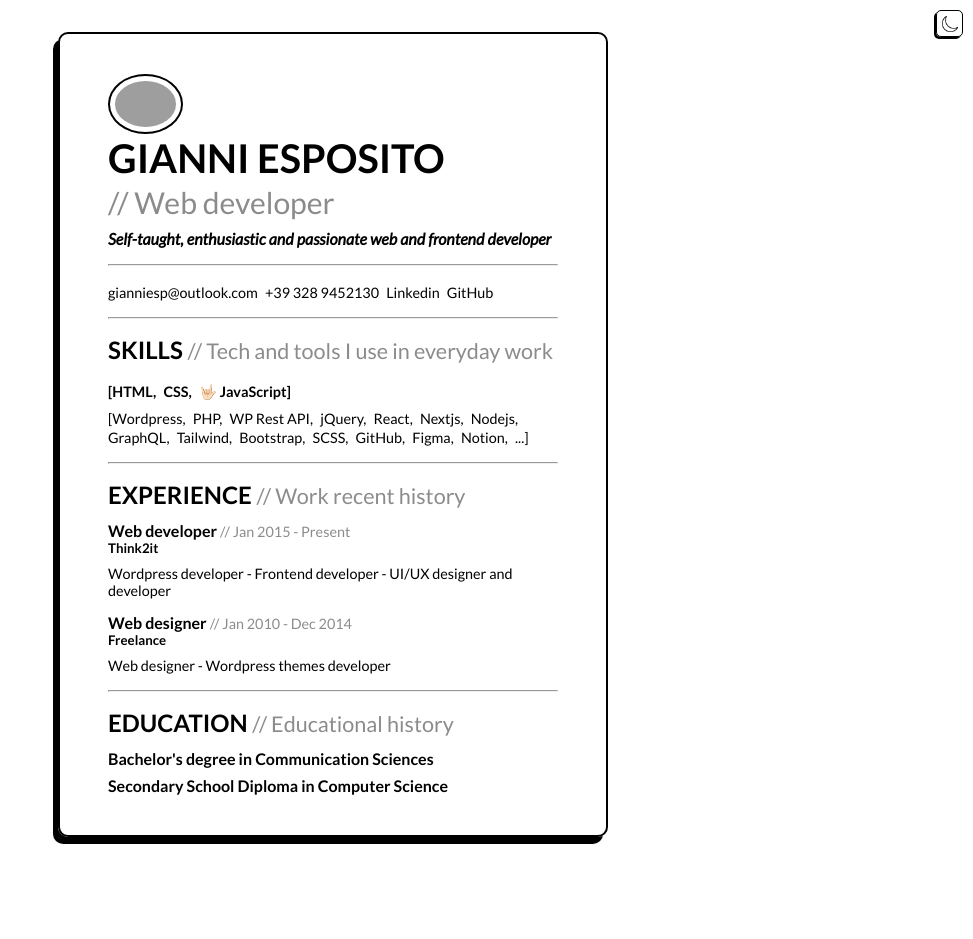
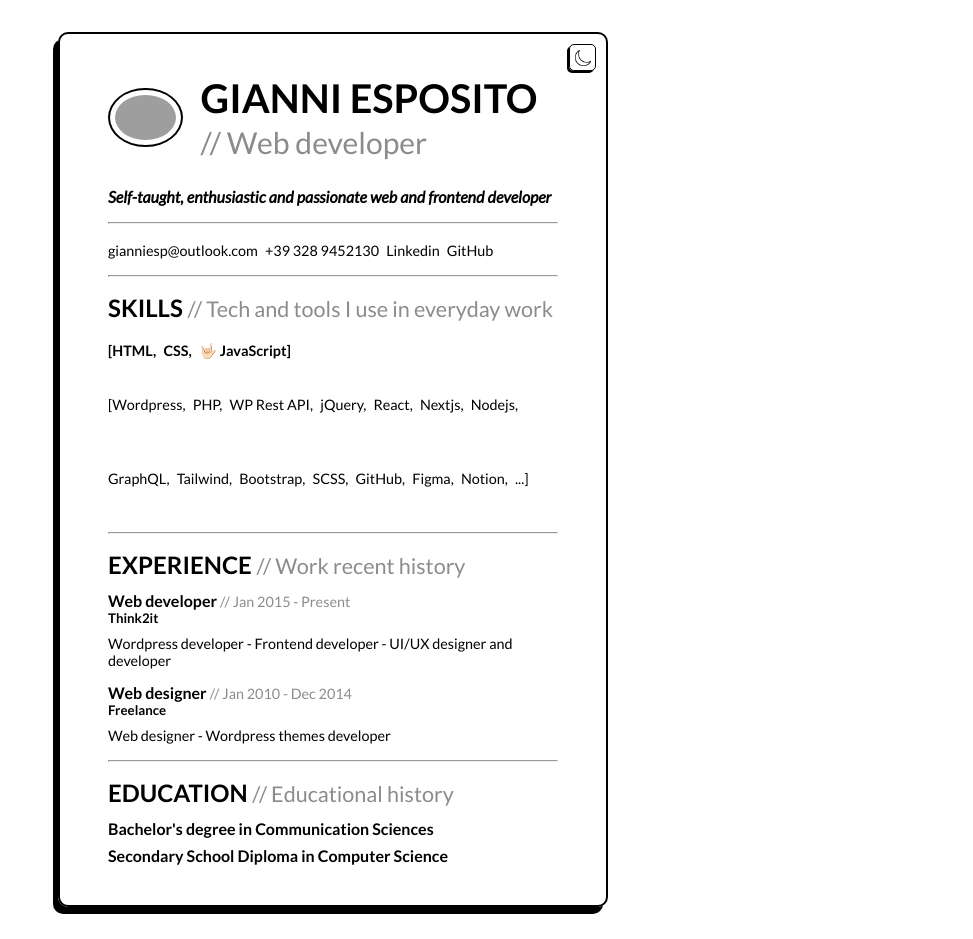
Before and after one commit to g4esp/g4esp-cv, a React (Vite) app: page / in a window 1280 px wide. Shown: the whole page, without its empty margins (307-1280 px from the left). Before the commit the page ends 869 px from the top, so only its background shows below. Built offline with nearby package versions, Linux system fonts and the light colour scheme; grey boxes are pictures that could not be loaded.

Commit message:
fix fetch path

```diff
--- a/src/Me.jsx
+++ b/src/Me.jsx
@@ -11,7 +11,7 @@ export const G4ESP = () => {
   const [me, setMe] = useState()
 
   useEffect(() => {
-    fetch('../src/g4esp.json')
+    fetch('src/g4esp.json')
         .then((data) => data.json())
         .then((profile) => setMe(profile))
         .catch((err) => console.log(err.message))
--- a/src/index.css
+++ b/src/index.css
@@ -7,7 +7,6 @@ body {
   font-size: 16px;
 }
 #root {
-<<<<<<< HEAD
   position: relative;
   max-width: 90vw;
   padding: 1em;
@@ -49,14 +48,12 @@ ul.tools li h4 {
   font-weight: normal;
   margin-top: 0;
   margin-bottom: 0;
-=======
   margin: 2em auto;
   max-width: 600px;
 }
 h4 {
   margin-top: 0.5em;
   margin-bottom: 0.5em
->>>>>>> adb013e5099259bd43bc68265df52bfdfbe2bc81
 }
 span {
   opacity: .45;
@@ -86,7 +83,6 @@ ul.langs li:last-child h4:after,
 ul.tools li:last-child h4:after {
   content: "]";
 }
-<<<<<<< HEAD
 .head {
   display: flex;
   margin-bottom: 1.5em;
@@ -143,11 +139,9 @@ ul.tools li:last-child h4:after {
     margin:0;
   }
 }
-=======
 .exp p {
   margin-top: .6em
 }
 p, li {
   font-size: .9em;
 }
->>>>>>> adb013e5099259bd43bc68265df52bfdfbe2bc81
```
